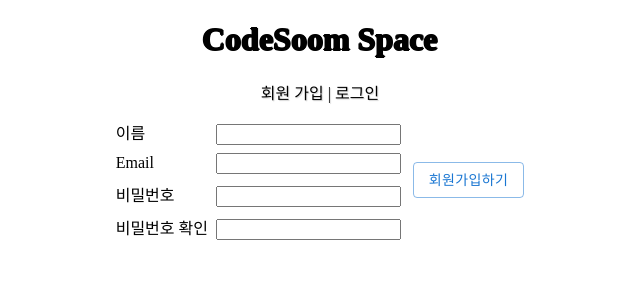
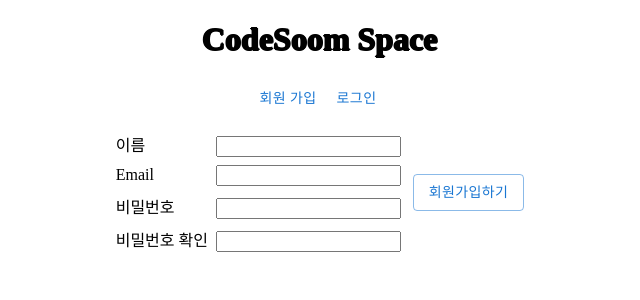
Before and after one commit to CodeSoom-Project/codesoom-space, a React (Vite) app in the folder app-web/: page /signup in a window 1280 px wide. Shown: the top 300 px of the page, without its empty margins (320-960 px from the left). Built offline with nearby package versions, Linux system fonts and the light colour scheme.

Commit message:
✨ 로그인 후 예약 페이지로 이동하는 버튼 구현

```diff
--- a/app-web/src/Header.tsx
+++ b/app-web/src/Header.tsx
@@ -1,6 +1,6 @@
 import { Link } from 'react-router-dom';
 
-import Button from './components/Button';
+import { Button } from '@mui/material';
 
 import styled from '@emotion/styled';
 
@@ -38,11 +38,22 @@ export default function Header({ accessToken, onClick }: any) {
         <Link to="/">CodeSoom Space</Link>
       </MainText>
       <LoginText>
-        <Link to="/signup">회원 가입</Link> | {' '}
+        <Button>
+          <Link to="/signup">회원 가입</Link>
+        </Button>
         {accessToken ? (
-          <Button onClick={onClick}>로그아웃</Button>
+          <>
+            <Button onClick={onClick}>로그아웃</Button>
+            <Button>
+              <Link to="/reservations">
+                예약
+              </Link>
+            </Button>
+          </>
         ) : (
-          <Link to="/login">로그인</Link>
+          <Button>
+            <Link to="/login">로그인</Link>
+          </Button>
         )}
       </LoginText>
     </header>
```
